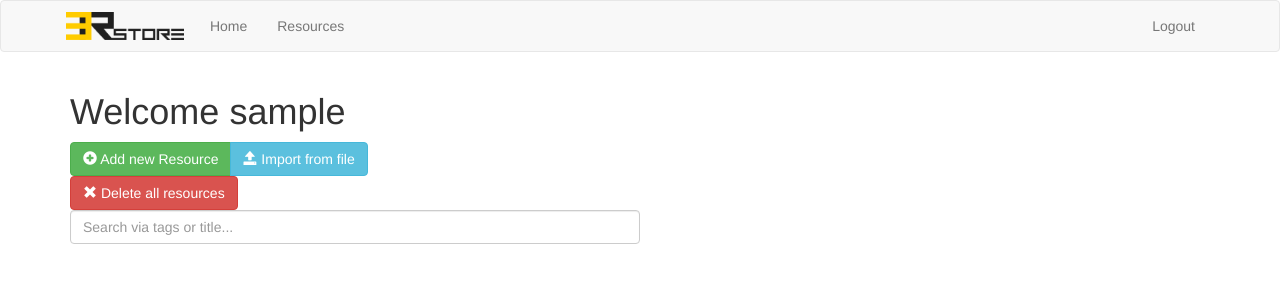
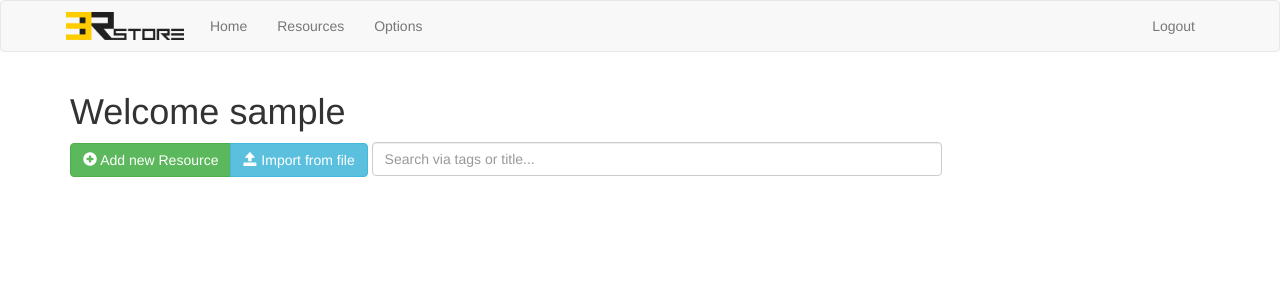
Before and after one commit to TsimpDim/3RStore, a Flask app: page /resources in a window 1280 px wide. Shown: the top 300 px of the page. Run offline with Flask 2, Linux system fonts and the light colour scheme; the visitor is signed in with stand-in values (Sample User, id 1); data that the repository does not hold is empty; parts of the project's set-up code (start-up, migrations or seed data) failed here and were passed over; some libraries are stand-ins or nearby versions.

Commit message:
Added basic options view with the delete all button

```diff
--- a/_3RStore/templates/includes/_navbar.html
+++ b/_3RStore/templates/includes/_navbar.html
@@ -17,6 +17,7 @@
       <ul class="nav navbar-nav">
         <li><a href="/">Home</a></li>
         <li><a href="/resources">Resources</a></li>
+        <li><a href="/options">Options</a></li>
       </ul>
 
       <ul class="nav navbar-nav navbar-right">
--- a/_3RStore/templates/resources.html
+++ b/_3RStore/templates/resources.html
@@ -13,18 +13,6 @@
                 <span class="glyphicon glyphicon-open"></span>
                 Import from file
             </button>
-        </div>
-
-        <!-- Delete button dropdown -->
-        <div class="dropdown">
-            <button class="btn btn-danger" data-toggle="dropdown">
-                <span class="glyphicon glyphicon-remove"></span>
-                Delete all resources
-            </button>
-
-            <ul class="dropdown-menu">
-                <li><a id="delete_all" href="/delall/{{session.user_id}}"><span class="glyphicon glyphicon-ok"></span> Confirm</a></li>
-            </ul>
         </div>
 
         <input id="search" type="text" class="form-control" placeholder="Search via tags or title...">
--- a/_3RStore/views.py
+++ b/_3RStore/views.py
@@ -94,6 +94,11 @@ def logout():
     session.clear()
     flash('You are now logged out', 'success')
     return redirect('/')
+
+# Options
+@app.route('/options')
+def options():
+    return render_template('options.html')
 
 # Resources
 @app.route('/resources')
```
Also changed, not shown: _3RStore/templates/options.html (added, +21 -0 lines).
